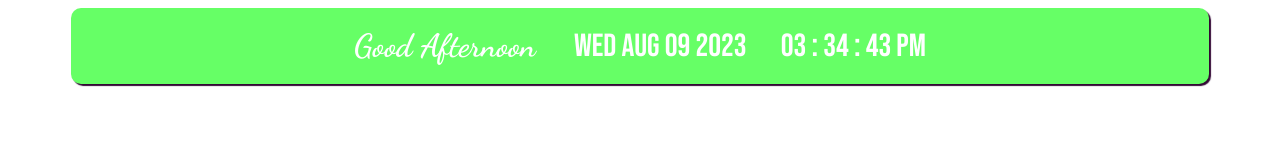
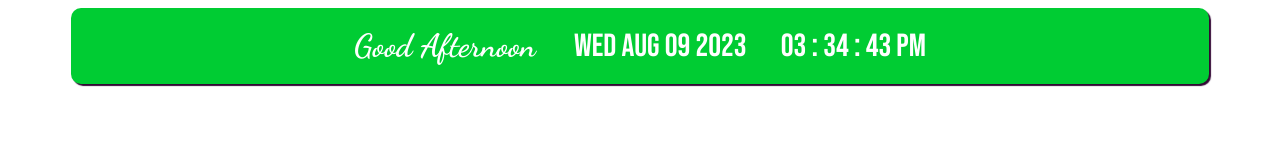
Before and after one commit to NiceDayTooYou/Button, a plain HTML site: page greetings-date-clock.html in a window 1280 px wide. Drawn offline with Linux system fonts and the light colour scheme.

Commit message:
Update greetings-date-clock.html

```diff
--- a/greetings-date-clock.html
+++ b/greetings-date-clock.html
@@ -40,7 +40,7 @@ h1 {
 .card {
     padding: 10px 25px 10px 25px;
     border-radius: 10px;
-    background: #66ff66;
+    background: #00cc33;
     width: 85vw;
     color: #fff;
     display: inline-block;
```
